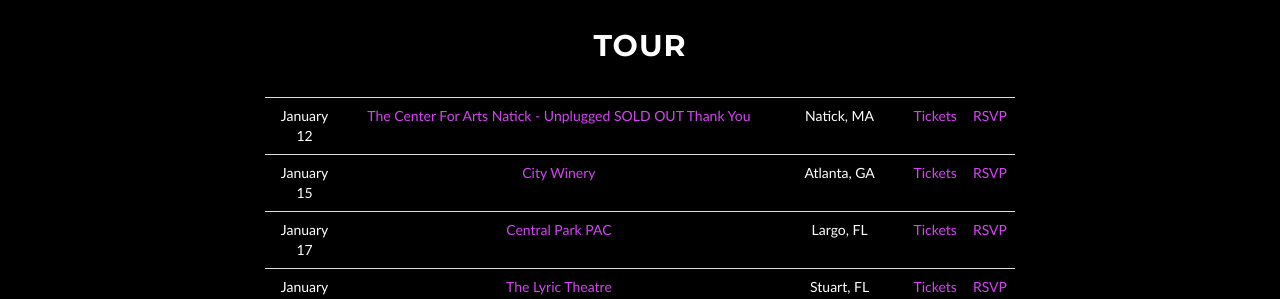
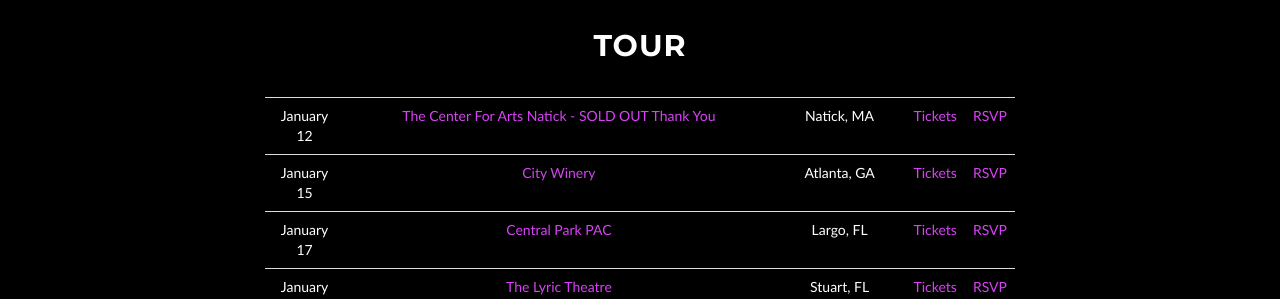
Before and after one commit to machineweb/machineweb.github.io, a Jekyll site: the page built from index.html, in a window 1280 px wide and 900 px high, scrolled down 768 px. Shown: the part 153-452 px from the top of the window. Built offline with Jekyll 4.4.1, drawn with Linux system fonts in a browser that asks for light colours; comment, search, counter and statistics services are not loaded.

Commit message:
Updated tour

```diff
--- a/_data/tour.yml
+++ b/_data/tour.yml
@@ -3707,7 +3707,7 @@
     order: "1545973200000"
 
   - date: "January 12 2019"
-    venue: "The Center For Arts Natick - Unplugged SOLD OUT Thank You"
+    venue: "The Center For Arts Natick -  SOLD OUT Thank You"
     venue-url: "http://www.natickarts.org/performance/machine-performs-pink-floyd-unplugged-2019-01-12?fbclid=IwAR38TNUeT69eRxNrt4AudgsHl9whk0nR5AtF3KrYezDSAY8ir_56PzLH3ao"
     location: "Natick, MA"
     tickets-url: "http://www.natickarts.org/performance/machine-performs-pink-floyd-unplugged-2019-01-12?fbclid=IwAR38TNUeT69eRxNrt4AudgsHl9whk0nR5AtF3KrYezDSAY8ir_56PzLH3ao"
```
